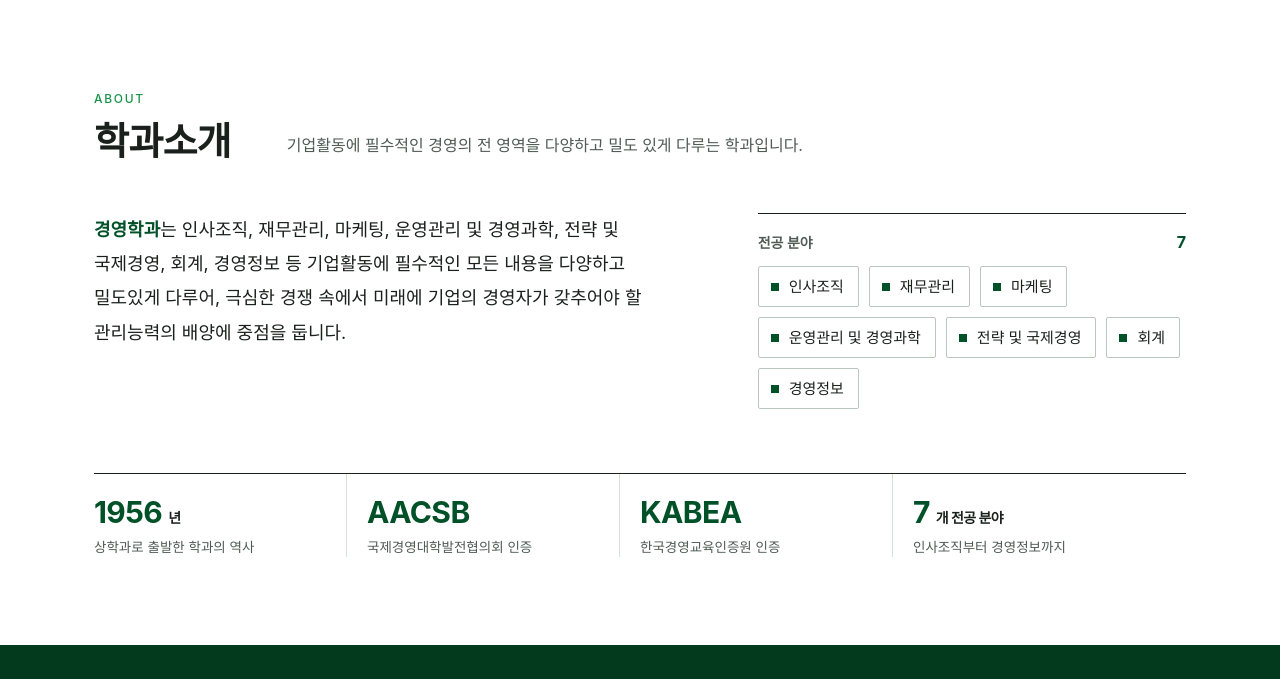
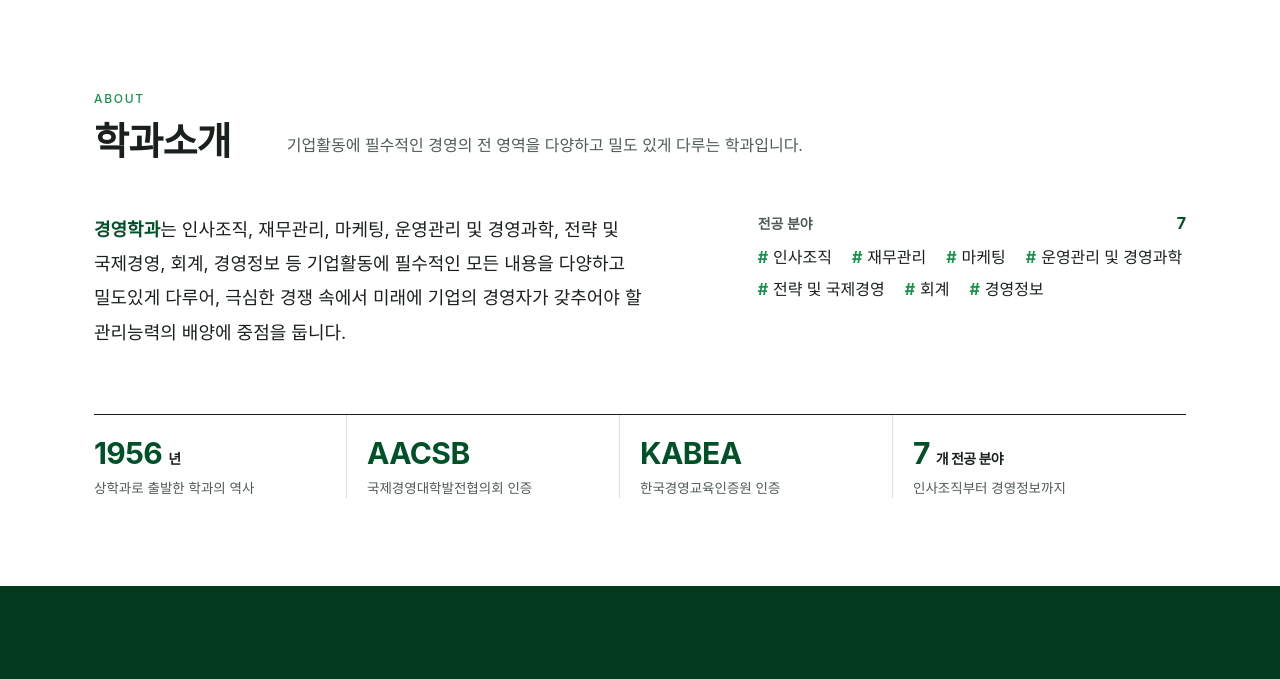
Before and after one commit to woonki-konkuk/biz-intro, a plain HTML site: page index.html in a window 1280 px wide. Shown: the top 679 px of the page. Drawn offline with Linux system fonts and the light colour scheme; a web font is replaced by a local one.

Commit message:
전공 분야를 # 태그 스타일로, 상단 구분선 제거
Co-Authored-By: Claude Fable 5.1 <noreply@anthropic.com>

```diff
--- a/index.html
+++ b/index.html
@@ -50,12 +50,11 @@ ul,ol{margin:0;padding:0;list-style:none}
 .about{display:grid;grid-template-columns:minmax(0,7fr) minmax(0,5fr);gap:64px;align-items:start}
 .about .text p{max-width:40em;font-size:18px;line-height:1.9}
 .about .text strong{color:var(--ku-green);font-weight:600}
-.fields{border-top:1px solid var(--ink);padding-top:18px}
-.fields h3{font-family:var(--body);font-size:14px;font-weight:600;color:var(--ink-2);margin-bottom:14px;display:flex;justify-content:space-between;align-items:baseline}
+.fields h3{font-family:var(--body);font-size:14px;font-weight:600;color:var(--ink-2);margin-bottom:12px;display:flex;justify-content:space-between;align-items:baseline}
 .fields h3 span{font-family:var(--display);font-weight:700;color:var(--ku-green);font-size:16px}
-.fields ul{display:flex;flex-wrap:wrap;gap:10px}
-.fields li{display:inline-flex;align-items:center;gap:10px;border:1px solid var(--line-strong);padding:9px 14px 9px 12px;font-size:15px;font-weight:500;border-radius:2px;background:var(--surface);line-height:1.4}
-.fields li::before{content:"";width:8px;height:8px;background:var(--ku-green);flex:none}
+.fields ul{display:flex;flex-wrap:wrap;gap:6px 20px}
+.fields li{display:inline-flex;align-items:baseline;gap:5px;font-size:16px;font-weight:500;line-height:1.6}
+.fields li::before{content:"#";font-family:var(--display);font-weight:700;color:var(--green-bright)}
 .facts{display:grid;grid-template-columns:repeat(4,1fr);border-top:1px solid var(--ink);margin-top:64px}
 .facts li{padding:22px 20px 0 0;margin-right:20px;border-right:1px solid var(--line)}
 .facts li:last-child{border-right:0;margin-right:0}
```
